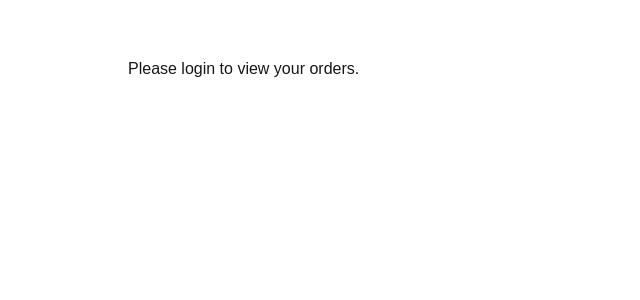
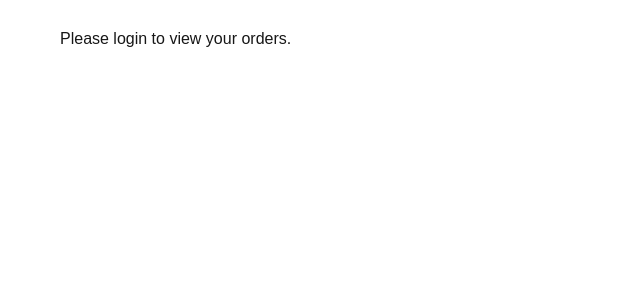
Before and after one commit to wajahatAli-1016/ezy-mart, a Next.js app: page /orders in a window 1280 px wide. Shown: the top 300 px of the page, without its empty margins (0-640 px from the left). Built offline with nearby package versions, Linux system fonts and the light colour scheme.

Commit message:
fix products

```diff
--- a/src/app/page.module.css
+++ b/src/app/page.module.css
@@ -160,7 +160,9 @@ z-index: -1;
 }
 .productsSection{
   width: 80%;
-  margin: 60px auto 60px;
+  /* margin: 60px auto 60px; */
+  margin-left: 60px;
+  margin-top: 30px;
 
 }
 .loginForm{
@@ -634,7 +636,7 @@ z-index: -1;
   }
   .pCard{
     /* width: 150px; */
-    margin-right: 100px;
+    margin-left: 100px;
     width: 100%;
 
   }
```
